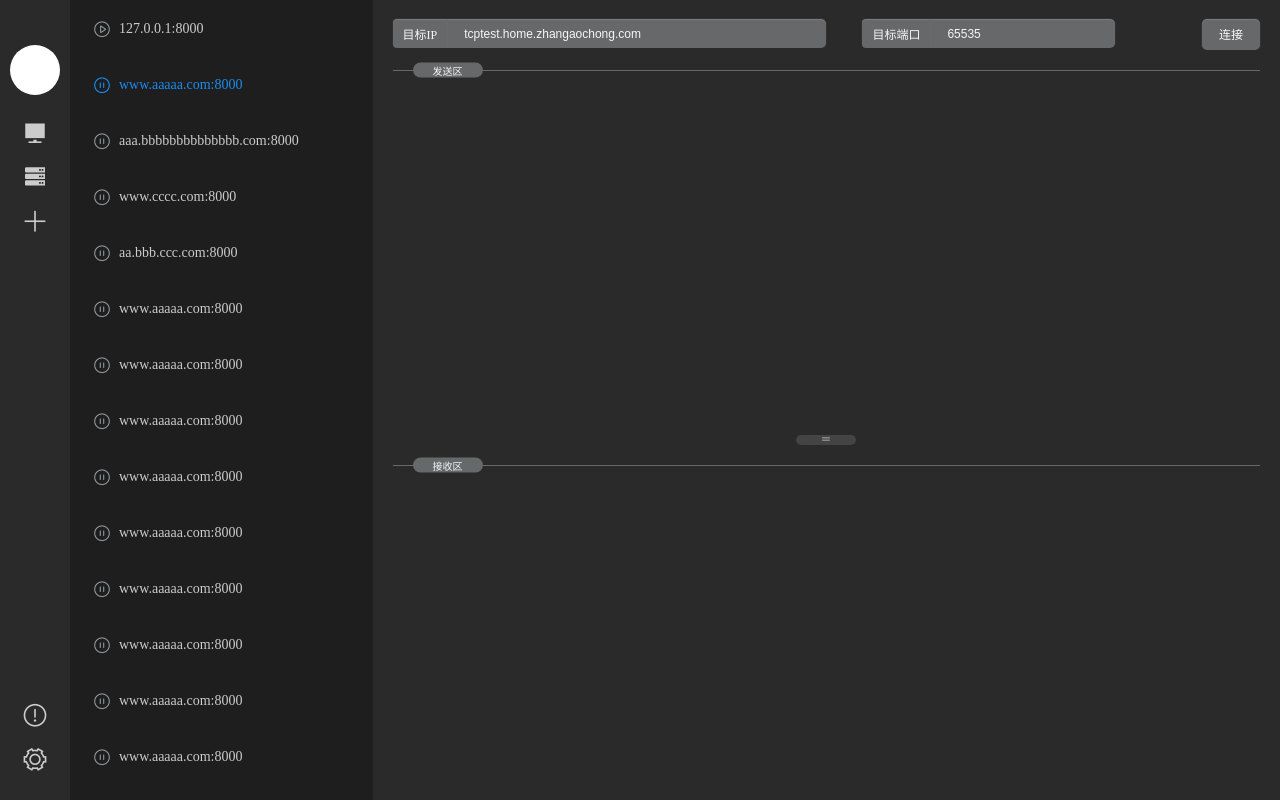
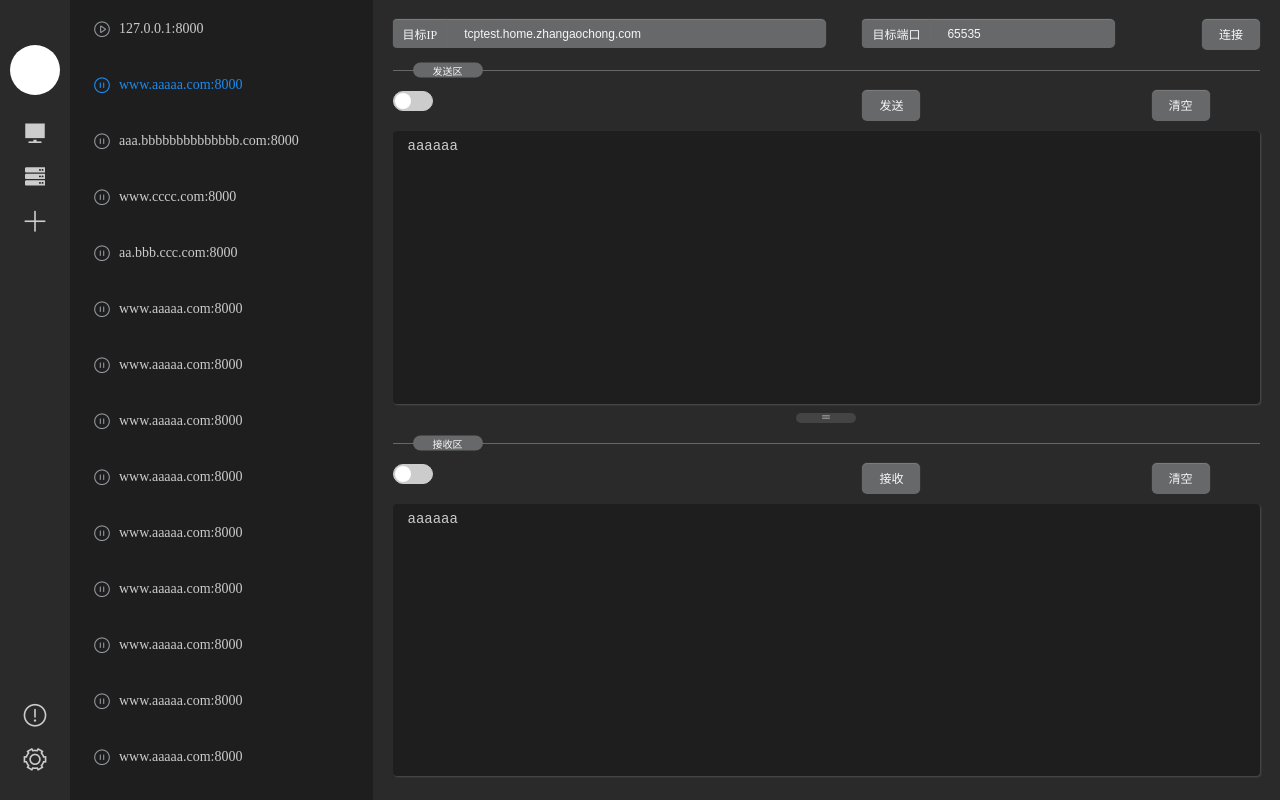
Before and after one commit to AochongZhang/TDT, a Vue app: page /#/ in a window 1280 px wide. Built offline with nearby package versions, Linux system fonts and the light colour scheme.

Commit message:
完善输入框

```diff
--- a/src/components/Console.vue
+++ b/src/components/Console.vue
@@ -20,7 +20,7 @@
       </div>
       <div class="content-top" :style="{height: contentTopHeight + 'px'}">
         <el-divider content-position="left">发送区</el-divider>
-        <!-- <div class="control-bar">
+        <div class="control-bar">
           <el-row type="flex" justify="space-between">
             <el-col :span="12">
               <el-switch v-model="value" active-color="#1c8bf0" inactive-color="#ccc"></el-switch>
@@ -33,9 +33,12 @@
             </el-col>
           </el-row>
         </div>
-        <el-scrollbar class="control-text" :style="{height: textWrapHeight + 'px'}">
-          <el-input autosize resize="none" type="textarea" v-model="textarea"></el-input>
-        </el-scrollbar>-->
+        <el-input
+          resize="none"
+          :style="{height: contentTopHeight - 65 + 'px'}"
+          type="textarea"
+          v-model="textarea"
+        ></el-input>
       </div>
 
       <div class="drag-line" @mousedown="dragLineMouseDown">
@@ -45,6 +48,25 @@
       </div>
       <div class="content-bottom" :style="{height: contentBottomHeight + 'px'}">
         <el-divider content-position="left">接收区</el-divider>
+        <div class="control-bar">
+          <el-row type="flex" justify="space-between">
+            <el-col :span="12">
+              <el-switch v-model="value" active-color="#1c8bf0" inactive-color="#ccc"></el-switch>
+            </el-col>
+            <el-col :span="7">
+              <el-button size="mini">接收</el-button>
+            </el-col>
+            <el-col :span="3">
+              <el-button size="mini">清空</el-button>
+            </el-col>
+          </el-row>
+        </div>
+        <el-input
+          resize="none"
+          :style="{height: contentBottomHeight - 65 + 'px'}"
+          type="textarea"
+          v-model="textarea"
+        ></el-input>
       </div>
     </div>
 
@@ -156,21 +178,26 @@ export default {
     };
   },
   computed: {
+    // 容器高度 = 页面高度 - 页面内边距 * 2
     containerHeight() {
-      return this.global.client.height - 40;
+      return this.global.client.height - 20 * 2;
     },
+    contentAllHeight() {
+      return this.containerHeight - 30 - 20 * 2 - 15;
+    },
+    // 接收区高度 = 内容区总高度 - 发送区高度
     contentBottomHeight() {
-      return this.containerHeight - 40 - this.contentTopHeight;
+      return this.contentAllHeight - this.contentTopHeight;
     }
   },
   watch: {
-    // 窗口高度改变时，修改contentTopHeight高度
+    // 窗口高度改变时，修改发送区高度
     containerHeight(oldVal, newVal) {
       this.contentTopHeight += (oldVal - newVal) / 2;
     },
-    // 限制contentTopHeight高度范围
+    // 限制发送区高度范围
     contentTopHeight(val) {
-      let max = this.containerHeight - 40 - this.contentHeightMin;
+      let max = this.contentAllHeight - this.contentHeightMin;
       val = val < this.contentHeightMin ? this.contentHeightMin : val;
       val = val > max ? max : val;
       this.contentTopHeight = val;
@@ -180,12 +207,12 @@ export default {
     dragLineMouseDown(e) {
       //阻止默认事件
       e.preventDefault();
-      this.dragListMouseY = e.clientY - 45 - this.contentTopHeight;
+      this.dragListMouseY = e.clientY - 20 * 2 - 10 - this.contentTopHeight;
       document.onmousemove = this.dragLineMouseMove;
       document.onmouseup = this.dragLineMouseUp;
     },
     dragLineMouseMove(e) {
-      this.contentTopHeight = e.clientY - 45 - this.dragListMouseY;
+      this.contentTopHeight = e.clientY - 20 * 2 - 10 - this.dragListMouseY;
     },
     dragLineMouseUp() {
       document.onmousemove = null;
@@ -193,7 +220,7 @@ export default {
     }
   },
   mounted() {
-    this.contentTopHeight = (this.containerHeight - 40) / 2;
+    this.contentTopHeight = this.contentAllHeight / 2;
   }
 };
 </script>
@@ -211,7 +238,7 @@ export default {
 }
 
 .control-bar {
-  /* margin: 0 0 20px 0; */
+  margin-bottom: 10px;
 }
 
 .control-text {
```
